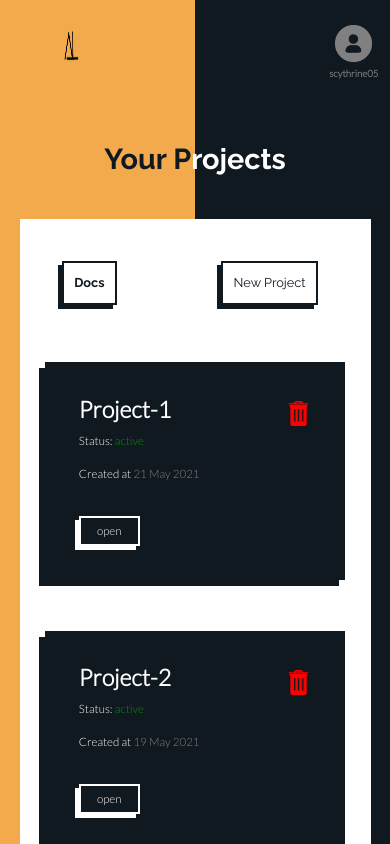
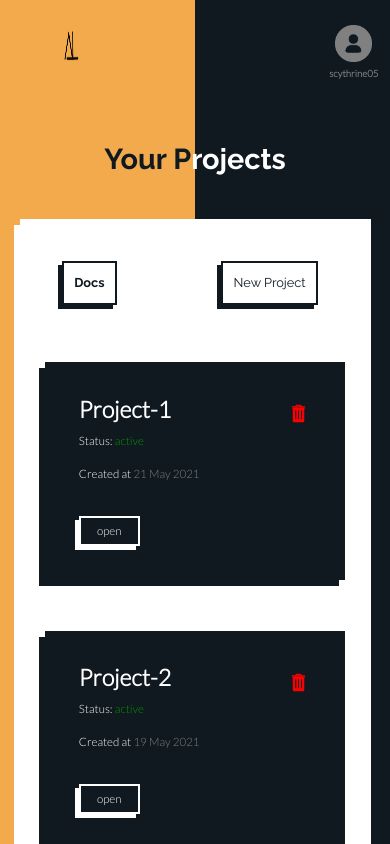
Before and after one commit to scythrine05/alAuth, a Next.js app in the folder client/: page /dashboard in a window 390 px wide. Shown: the top 844 px of the page. Built offline with nearby package versions, Linux system fonts and the light colour scheme.

Commit message:
Imporved Responsiveness

```diff
--- a/client/styles/Dashboard.module.css
+++ b/client/styles/Dashboard.module.css
@@ -56,6 +56,7 @@
   padding: 2em;
   justify-content: space-between;
   background: #fff;
+  box-shadow: -6px 6px #fff;
 }
 .project {
   width: 55%;
@@ -213,5 +214,6 @@
   }
   .del_icon {
     filter: invert(0);
+    transform: scale(0.7, 0.7);
   }
 }
```
